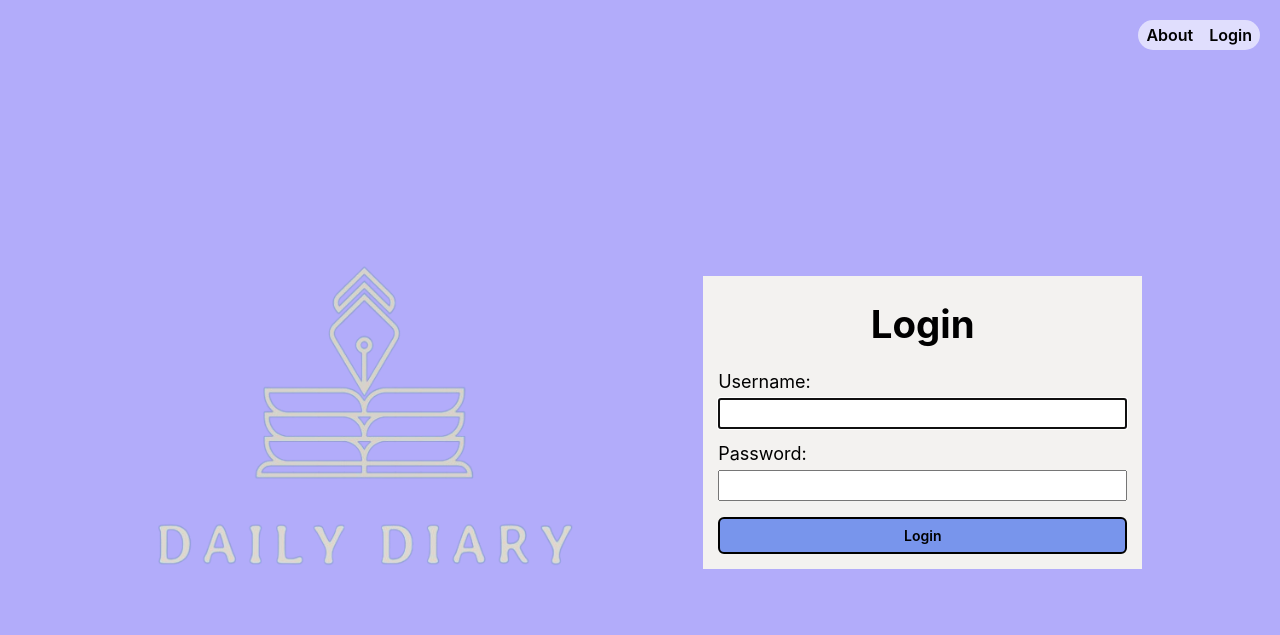
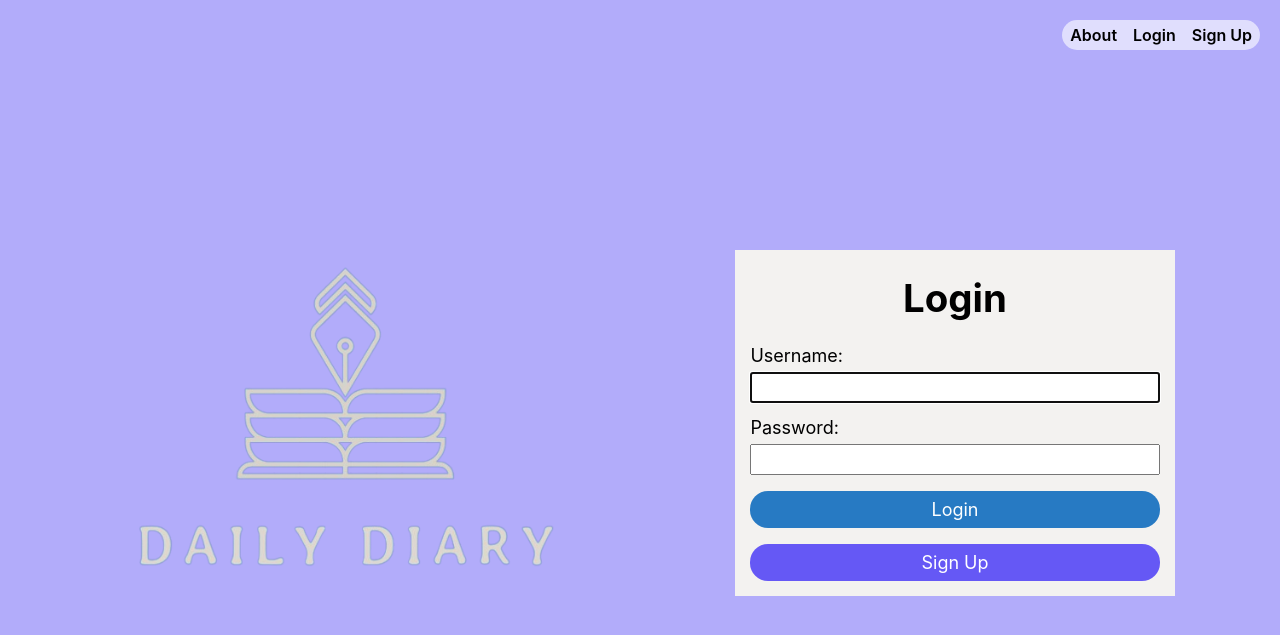
Before and after one commit to Kiibra/daily-diary, a Django app: page / in a window 1280 px wide. Shown: the top 635 px of the page. Run offline with Django 4.2, Linux system fonts and the light colour scheme.

Commit message:
update login page styling

```diff
--- a/main_app/static/css/base.css
+++ b/main_app/static/css/base.css
@@ -121,10 +121,6 @@ nav li {
     flex-wrap: nowrap;
   }
 
-  .header-logo-container {
-    /* width: 100px; */
-  }
-
   .page-header h1 {
     font-size: large;
     display: flex;
@@ -180,14 +176,11 @@ nav li {
 }
 
 .btn {
-  font-size: var(--font-l);
+  font-size: 20px;
   padding: 8px 16px;
-  border-radius: 6px;
-  border-width: 2px;
-  border-style: solid;
+  border-radius: 18px;
+  border-style: none;
   text-decoration: none;
-  background-color: var(--button-bg);
-  font-weight: 600;
   cursor: pointer;
   font-family: inherit;
   margin-right: 10px;
--- a/main_app/static/css/diaries/diary-index.css
+++ b/main_app/static/css/diaries/diary-index.css
@@ -9,6 +9,7 @@
   width: 100%;
   /* max-height: 60px; */
   margin: 10px;
+  border-radius: 50px;
   border:3px solid rgb(224, 206, 206);
   /* box-shadow: blue; */
 }
@@ -17,7 +18,6 @@
   height: 70px;
   width: 60px;
   /* background-color: rgb(88, 88, 212); */
-  /* border: 2px; */
   border: 1px rgb(198, 182, 182);
   /* display: flex; */
   background-color: rgb(205, 159, 74);
--- a/main_app/static/css/home.css
+++ b/main_app/static/css/home.css
@@ -8,8 +8,11 @@ main {
 
 .diary-container img {
   width: 440px;
-  /* margin-top: 10%; */
-  /* margin: 0 auto; */
+  margin-left:  40px;
+  margin: 0;
+  display: flex;
+  align-items: center;
+  justify-content: center;
 }
 
 main > section {
@@ -39,9 +42,7 @@ main > section {
   }
 }
 
-.logo-container {
-  max-width: 375px;
-}
+
 
 .diary-container {
   width: 80%;
@@ -83,7 +84,20 @@ main > section {
   align-self: flex-end;
   margin-right: 0;
   margin-top: 16px;
-  font-size: 14px;
-  background-color: rgb(120, 149, 236);
+  font-size: 18px;
+  text-decoration: none;
+  color: rgb(255, 255, 255);
+}
 
+.btn {
+  background-color: #6558f5;
 }
+
+.submit {
+  background-color: #277ac3;
+}
+
+.btn a {
+  text-decoration: none;
+  color: rgb(255, 255, 255);
+}
--- a/main_app/templates/base.html
+++ b/main_app/templates/base.html
@@ -36,6 +36,7 @@
         {% else %}
         <li><a href="{% url 'about' %}">About</a></li>
         <li><a href="{% url 'home' %}">Login</a></li>
+        <li><a href="{% url 'signup' %}">Sign Up</a></li>
         {% endif %}
       </ul>
     </nav>
--- a/main_app/templates/home.html
+++ b/main_app/templates/home.html
@@ -22,6 +22,7 @@
       {{ form.as_p }}
       <input type="hidden" name="next" value="{{ next }}">
       <button type="submit" class="btn submit">Login</button>
+      <button class="btn signup"><a href="{% url 'signup' %}">Sign Up</a></button>
     </form>
   </section>
 {% endif %}
```
